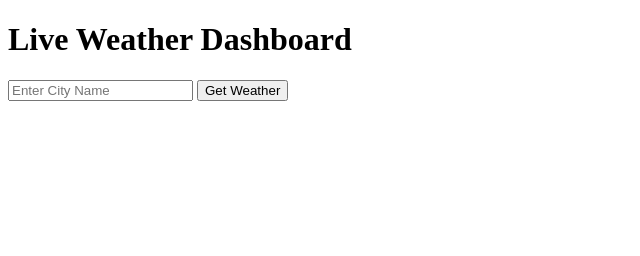
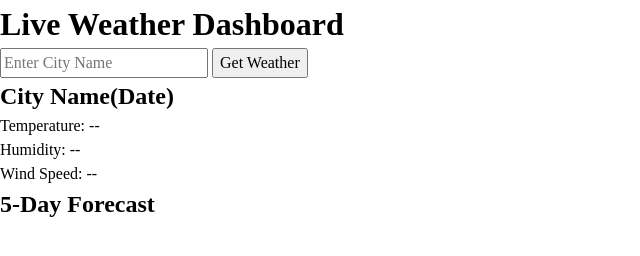
Before and after one commit to Deepak7447/live-weather-dashboard, a plain HTML site: page index.html in a window 1280 px wide. Shown: the whole page, without its empty margins (0-640 px from the left). Drawn offline with Linux system fonts and the light colour scheme.

Commit message:
Added CSS styling

```diff
--- a/index.html
+++ b/index.html
@@ -19,6 +19,23 @@
                 <button type="submit">Get Weather</button>
             </form>
         </section>
+
+
+        <section id="current-weather" class="current-weather-section">
+            <h2 id="city-name-date">City Name(Date)</h2>
+            <div class="weather-data">
+                <p id="temperature">Temperature: --</p>
+                <p id="humidity">Humidity: --</p>
+                <p id="wind-speed">Wind Speed: --</p>
+            </div>
+        </section>
+
+        <section>
+            <h2>5-Day Forecast</h2>
+            <div id="forecast-container" class="forecast-cards-container">
+
+            </div>
+        </section>
     </main>
 
 
--- a/style.css
+++ b/style.css
@@ -0,0 +1,22 @@
+*,
+*::before,
+*::after{
+    box-sizing: border-box;
+}
+
+body,h1,h2,h3,p,form{
+    margin:0;
+}
+
+body{
+    line-height:1.5;
+}
+
+img,picture{
+    max-width:100%;
+    display:block;
+}
+
+input,button,textarea,select{
+    font:inherit;
+}
```
